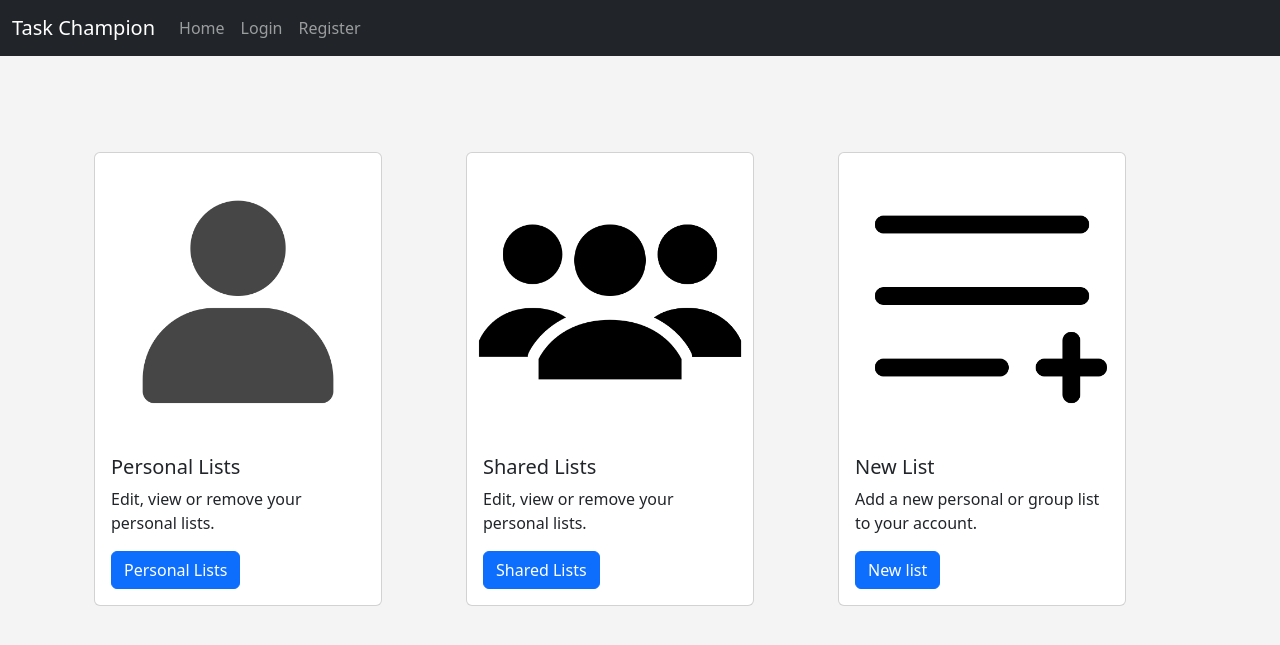
After one commit to Thoredo/todo-list-app, a Flask app: page /lists in a window 1280 px wide. The commit adds this page. Shown: the top 645 px of the page. Run offline with Flask 3, Linux system fonts and the light colour scheme.

Commit message:
Add lists page

```diff
--- a/app.py
+++ b/app.py
@@ -70,6 +70,11 @@ def index():
     return render_template("index.html", active_page=active_page)
 
 
+@app.route("/lists")
+def lists():
+    return render_template("/lists.html")
+
+
 @app.route("/login", methods=["GET", "POST"])
 def login():
     form = LoginForm()
@@ -88,7 +93,7 @@ def login():
         else:
             flash("That Username Doesn't Exist! Try Again!")
 
-    return render_template("/login.html", form=form, active_page=active_page)
+    return render_template("login.html", form=form, active_page=active_page)
 
 
 @app.route("/logout", methods=["GET", "POST"])
--- /dev/null
+++ b/templates/lists.html
@@ -0,0 +1,52 @@
+{% extends "base.html" %}
+
+{% block title %}Lists{% endblock %}
+
+{% block content %}
+
+{% for message in get_flashed_messages() %}
+
+<div class="alert alert-dark alert-dismissible fade show" role="alert">
+    {{ message }}
+    <button type="button" class="btn-close" data-bs-dismiss="alert" aria-label="Close"></button>
+</div>
+
+{% endfor %}
+<br><br><br><br>
+
+<div class="container">
+    <div class="row">
+        <div class="col-sm-4">
+            <div class="card" style="width: 18rem;">
+                <img src="/static/images/personal.png" class="card-img-top" alt="...">
+                <div class="card-body">
+                    <h5 class="card-title">Personal Lists</h5>
+                    <p class="card-text">Edit, view or remove your personal lists.</p>
+                    <a href="#" class="btn btn-primary">Personal Lists</a>
+                </div>
+            </div>
+        </div>
+        <div class="col-sm-4">
+            <div class="card" style="width: 18rem;">
+                <img src="/static/images/group.png" class="card-img-top" alt="...">
+                <div class="card-body">
+                    <h5 class="card-title">Shared Lists</h5>
+                    <p class="card-text">Edit, view or remove your personal lists.</p>
+                    <a href="#" class="btn btn-primary">Shared Lists</a>
+                </div>
+            </div>
+        </div>
+        <div class="col-sm-4">
+            <div class="card" style="width: 18rem;">
+                <img src="/static/images/add-list.png" class="card-img-top" alt="...">
+                <div class="card-body">
+                    <h5 class="card-title">New List</h5>
+                    <p class="card-text">Add a new personal or group list to your account.</p>
+                    <a href="#" class="btn btn-primary">New list</a>
+                </div>
+            </div>
+        </div>
+    </div>
+</div>
+
+{% endblock %}
--- a/templates/navbar.html
+++ b/templates/navbar.html
@@ -10,7 +10,7 @@
                 <a class="nav-link {% if active_page == 'index' %}active{% endif %}"
                     href="{{ url_for('index') }}">Home</a>
                 {% if current_user.is_authenticated %}
-                <a class="nav-link" href="#">Lists</a>
+                <a class="nav-link" href="{{ url_for('lists') }}">Lists</a>
                 <a class="nav-link {% if active_page == 'account' %}active{% endif %}"
                     href="{{ url_for('account') }}">Account</a>
                 <a class="nav-link" href="{{ url_for('logout') }}">Logout</a>
```
Also changed, not shown: static/images/add-list.png (added), static/images/group.png (added), static/images/personal.png (added).
